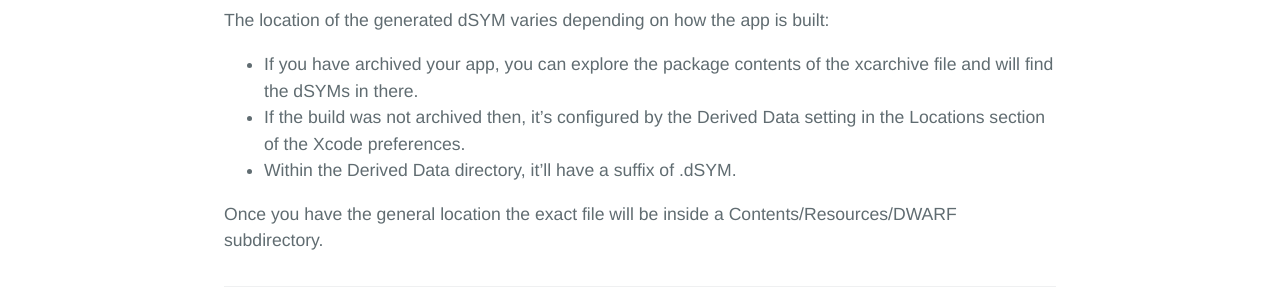
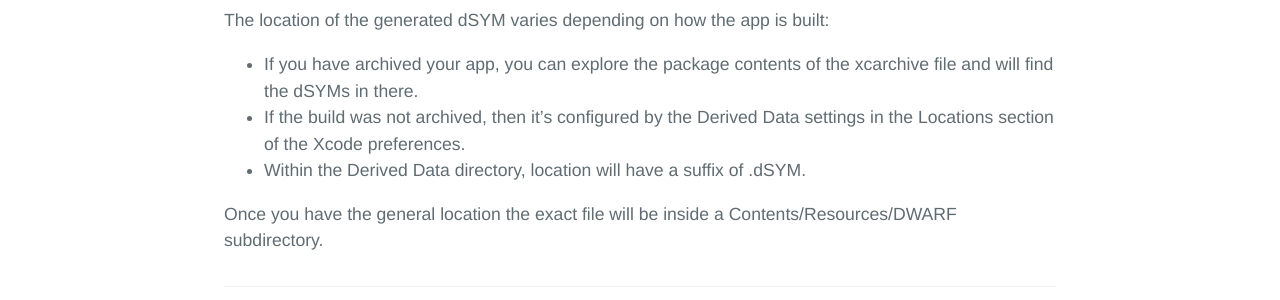
Before and after one commit to finotes/finotes.github.io, a Jekyll site: the page built from _posts/2018-02-28-symbolicating-stack.md, in a window 1280 px wide. Shown: the part 1017-1317 px from the top of the page. Built offline with Jekyll 4.4.1, drawn with Linux system fonts in a browser that asks for light colours; some web fonts are replaced; our own code applies the rules of GitHub Pages for plain Markdown files.

Commit message:
Update 2018-02-28-symbolicating-stack.md

```diff
--- a/_posts/2018-02-28-symbolicating-stack.md
+++ b/_posts/2018-02-28-symbolicating-stack.md
@@ -30,7 +30,7 @@ First you should check that the dSYM gets generated during building,
 
 The location of the generated dSYM varies depending on how the app is built:
 - If you have archived your app, you can explore the package contents of the xcarchive file and will find the dSYMs in there.
-- If the build was not archived then, it’s configured by the Derived Data setting in the Locations section of the Xcode preferences.
-- Within the Derived Data directory, it’ll have a suffix of .dSYM.
+- If the build was not archived, then it’s configured by the Derived Data settings in the Locations section of the Xcode preferences.
+- Within the Derived Data directory, location will have a suffix of .dSYM.
 
 Once you have the general location the exact file will be inside a Contents/Resources/DWARF subdirectory.
```
